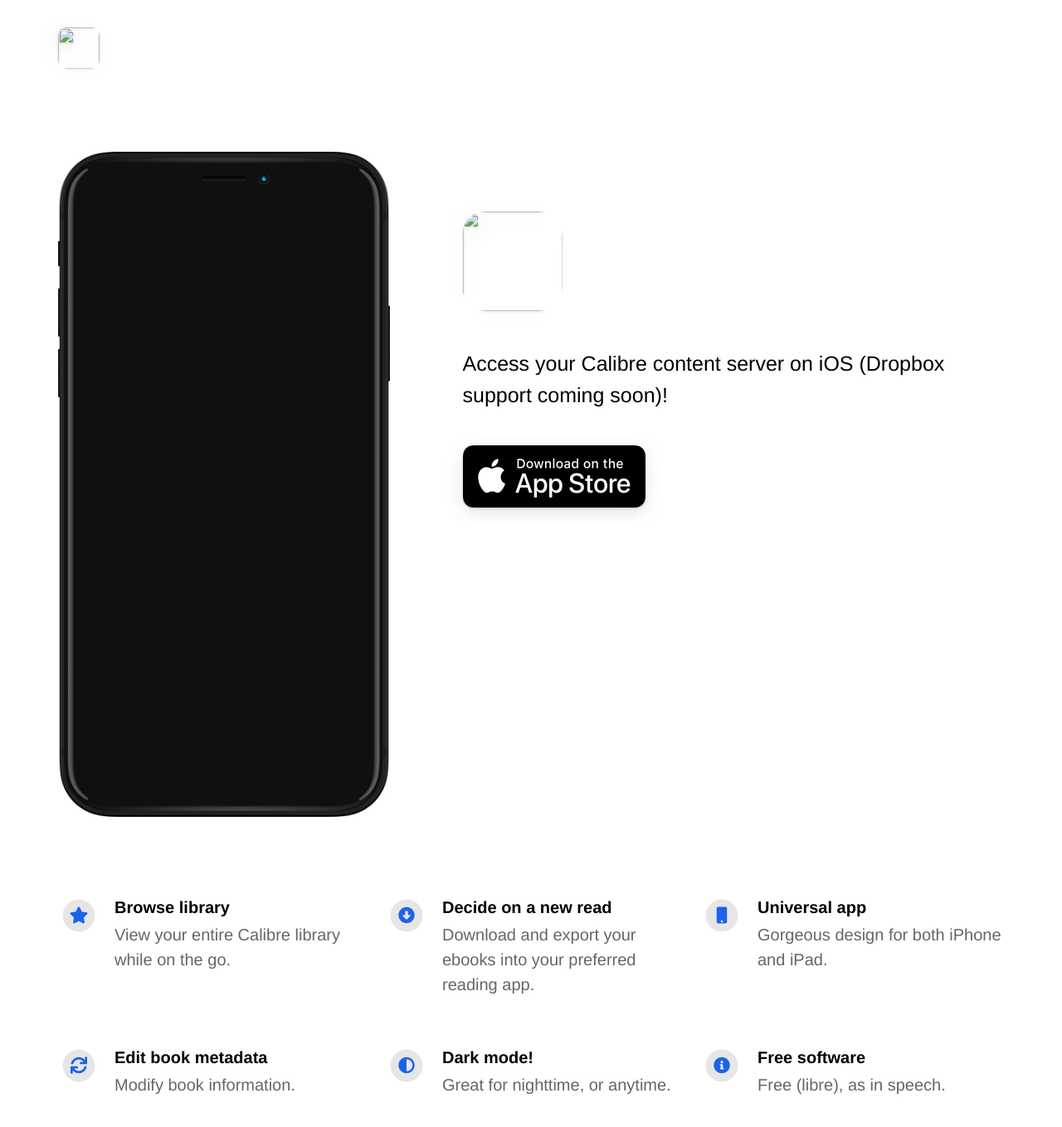
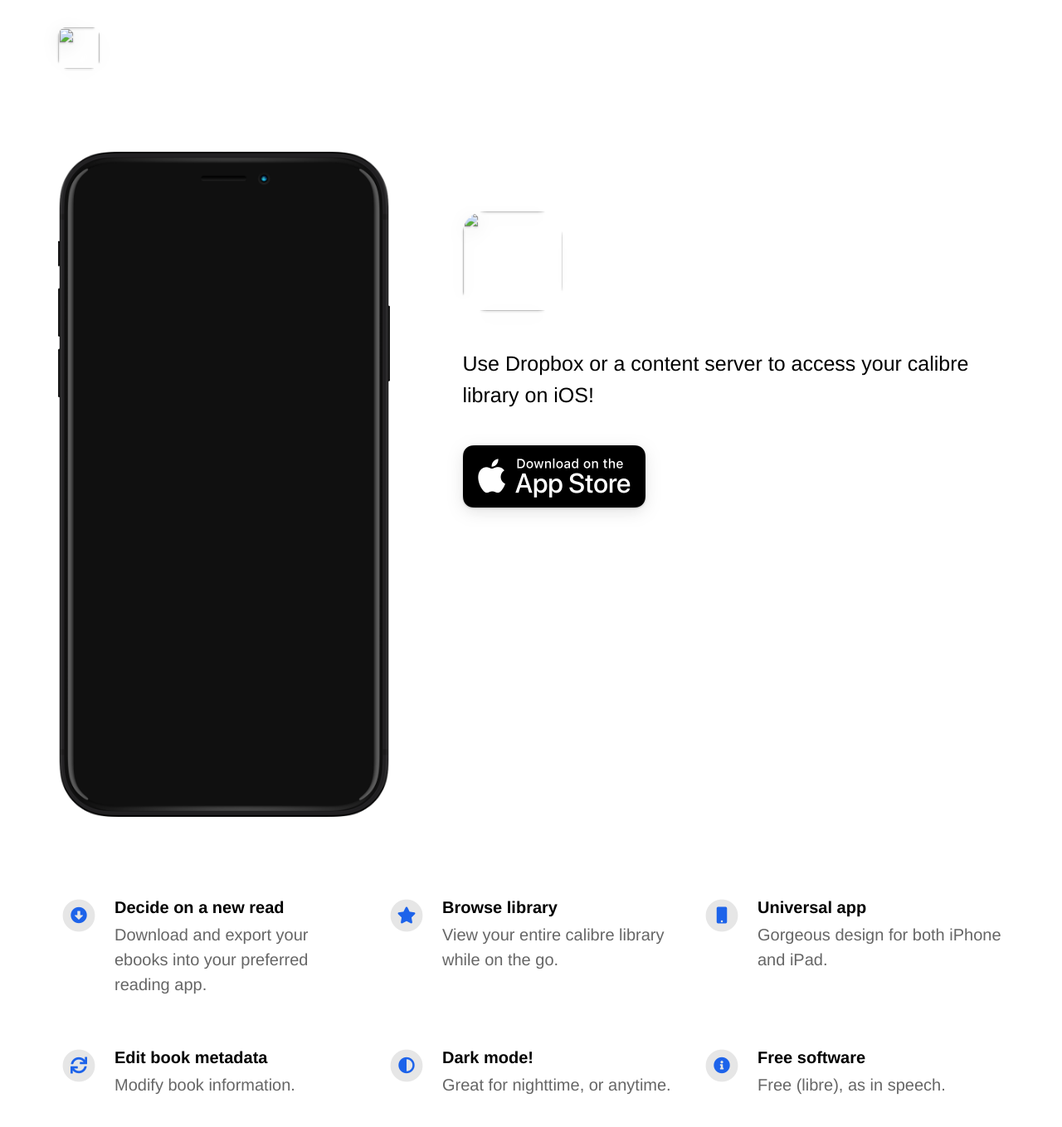
Before and after one commit to emilbaehr/automatic-app-landing-page, a Jekyll site: the page built from index.html, in a window 1280 px wide and 1400 px high. Shown: the top 1359 px of the window at 83% size. Built offline with Jekyll 4.4.1, drawn with Linux system fonts in a browser that asks for light colours; nearby versions of some CDN libraries.

Commit message:
Update page for v2.1.0 of Libreca (Dropbox)

```diff
--- a/_config.yml
+++ b/_config.yml
@@ -9,7 +9,7 @@
 app_icon                                  : # assets/appicon.png                      # Automatically populates if not set and if iOS app ID is set.  Otherwise enter path to icon file manually.
 app_name                                  :                                           # Automatically populates if not set and if iOS app ID is set.  Otherwise enter manually.
 app_price                                 :                                           # Automatically populates if not set and if iOS app ID is set.  Otherwise enter manually.
-app_description                           : Access your Calibre content server on iOS (Dropbox support coming soon)!
+app_description                           : Use Dropbox or a content server to access your calibre library on iOS!
 
 enable_smart_app_banner                   : true                                      # Set to true to show a smart app banner at top of page on mobile devices.
 
@@ -31,13 +31,13 @@
 # Feature List                            Edit, add or remove features to be presented.
 features                                  :
 
-  - title                                 : Browse library
-    description                           : View your entire Calibre library while on the go.
-    fontawesome_icon_name                 : star
-
   - title                                 : Decide on a new read
     description                           : Download and export your ebooks into your preferred reading app.
     fontawesome_icon_name                 : arrow-alt-circle-down
+
+  - title                                 : Browse library
+    description                           : View your entire calibre library while on the go.
+    fontawesome_icon_name                 : star
 
   - title                                 : Universal app
     description                           : Gorgeous design for both iPhone and iPad.
```
